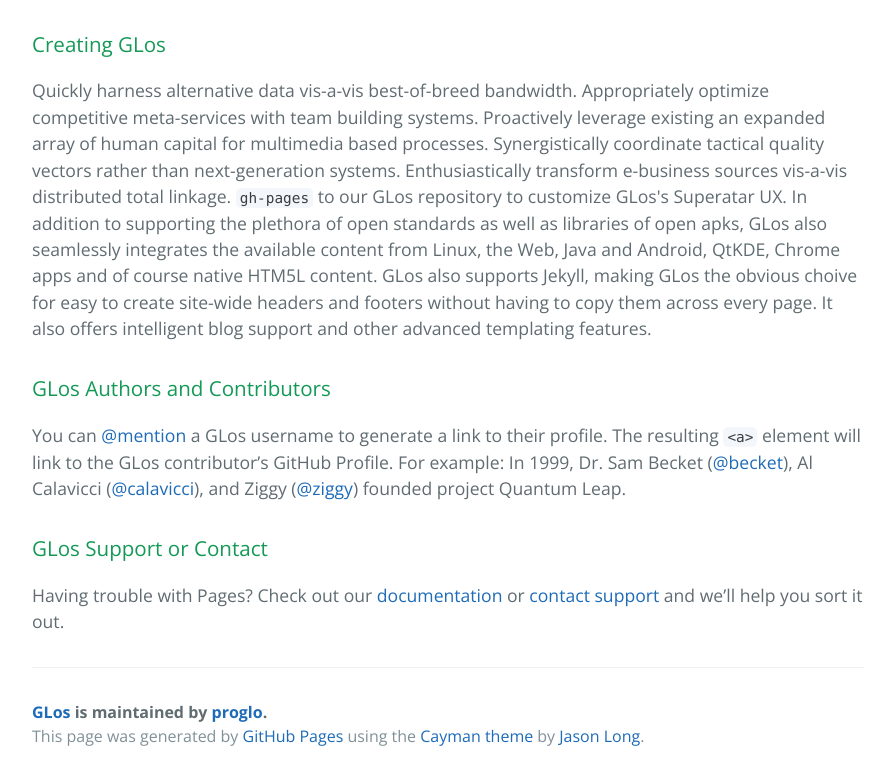
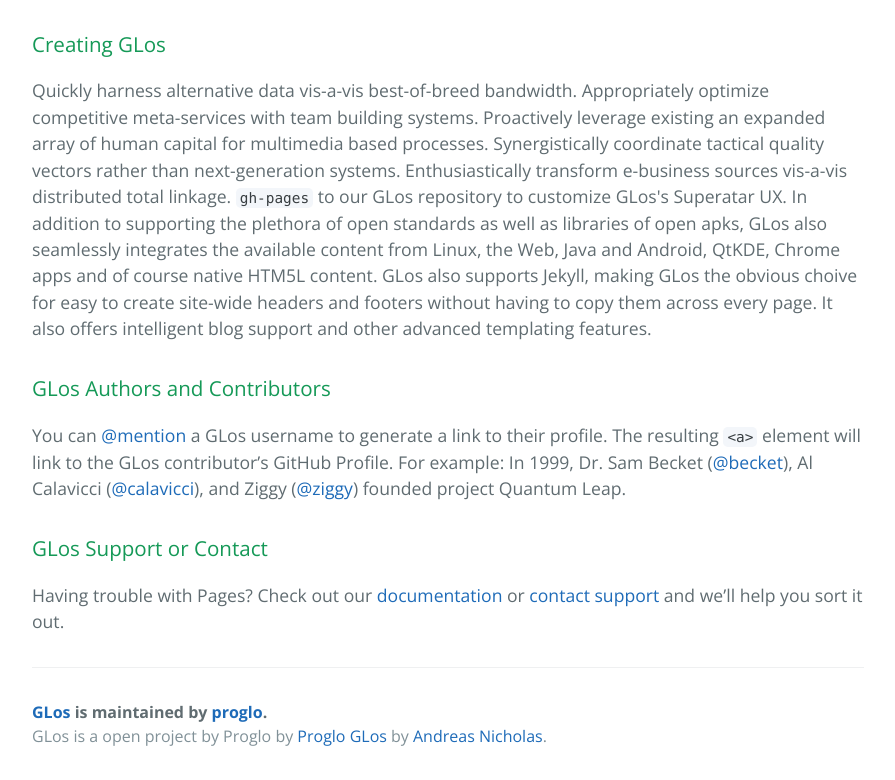
Before and after one commit to proglo/glos, a plain HTML site: page index.html in a window 1280 px wide. Shown: the part 890-1670 px from the top of the page, without its empty margins (192-1087 px from the left). Drawn offline with nearby package versions, Linux system fonts and the light colour scheme.

Commit message:
Update index.html

```diff
--- a/index.html
+++ b/index.html
@@ -50,7 +50,7 @@
       <footer class="site-footer">
         <span class="site-footer-owner"><a href="https://github.com/proglo/glos">GLos</a> is maintained by <a href="https://github.com/proglo">proglo</a>.</span>
 
-        <span class="site-footer-credits">This page was generated by <a href="https://pages.github.com">GitHub Pages</a> using the <a href="https://github.com/jasonlong/cayman-theme">Cayman theme</a> by <a href="https://twitter.com/jasonlong">Jason Long</a>.</span>
+        <span class="site-footer-credits">GLos is a open project by Proglo by <a href="https://proglo.xyz>Proglo</a> using the <a href="https://proglo.xyz">Proglo GLos</a> by <a href="https://proglo.xyz">Andreas Nicholas</a>.</span>
       </footer>
 
     </section>
```
